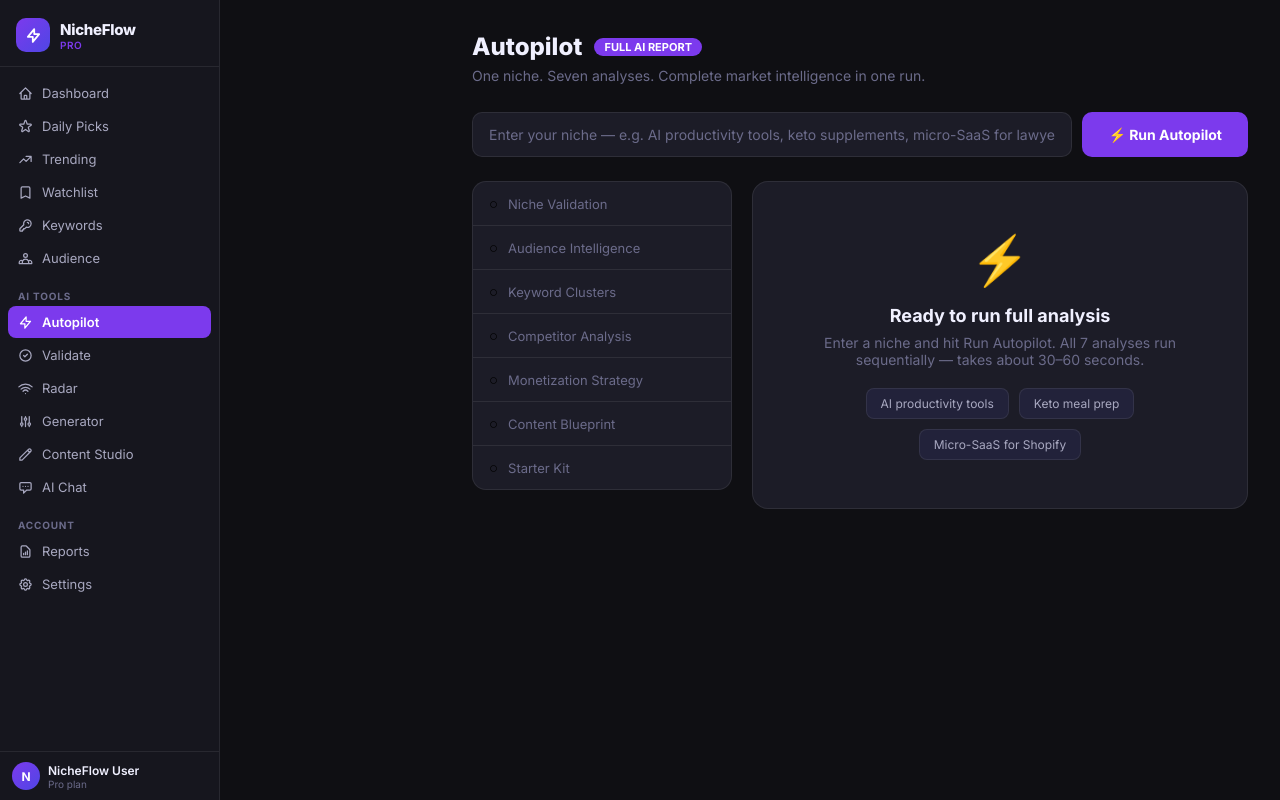
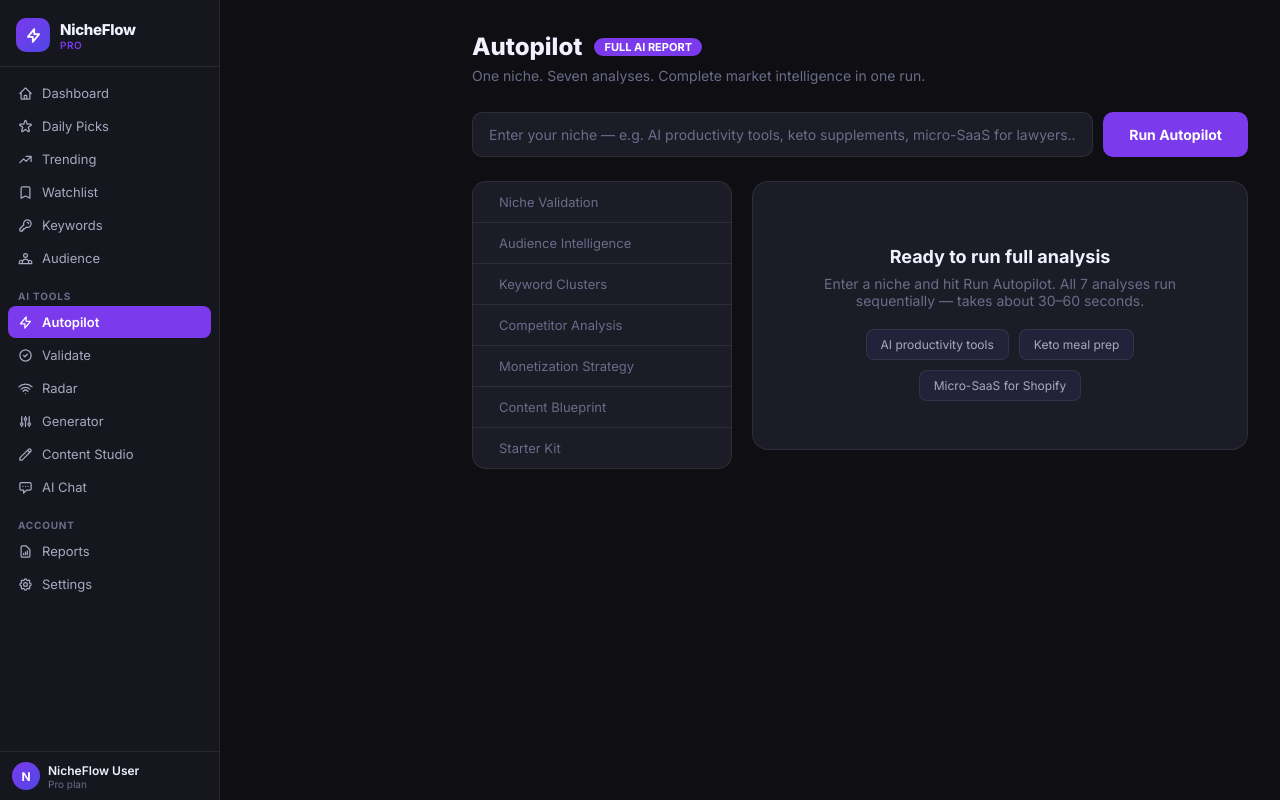
Before and after one commit to NicheFlow1/nicheflow-saas, a Next.js app: page /autopilot in a window 1280 px wide. Built offline with nearby package versions, Linux system fonts and the light colour scheme.

Commit message:
fix: remove emojis from UI text in autopilot

```diff
--- a/src/app/autopilot/page.tsx
+++ b/src/app/autopilot/page.tsx
@@ -12,13 +12,13 @@ const SB = createClient(
 type Section = { id: string; label: string; icon: string; status: 'pending' | 'loading' | 'done' | 'error' };
 
 const SECTIONS: Section[] = [
-  { id: 'validation',  label: 'Niche Validation',      icon: '✅', status: 'pending' },
-  { id: 'audience',    label: 'Audience Intelligence',  icon: '👥', status: 'pending' },
-  { id: 'keywords',    label: 'Keyword Clusters',       icon: '🔑', status: 'pending' },
-  { id: 'competition', label: 'Competitor Analysis',    icon: '⚔️', status: 'pending' },
-  { id: 'monetization',label: 'Monetization Strategy',  icon: '💰', status: 'pending' },
-  { id: 'content',     label: 'Content Blueprint',      icon: '📝', status: 'pending' },
-  { id: 'starter',     label: 'Starter Kit',            icon: '🚀', status: 'pending' },
+  { id: 'validation',  label: 'Niche Validation',      icon: '', status: 'pending' },
+  { id: 'audience',    label: 'Audience Intelligence',  icon: '', status: 'pending' },
+  { id: 'keywords',    label: 'Keyword Clusters',       icon: '', status: 'pending' },
+  { id: 'competition', label: 'Competitor Analysis',    icon: '️', status: 'pending' },
+  { id: 'monetization',label: 'Monetization Strategy',  icon: '', status: 'pending' },
+  { id: 'content',     label: 'Content Blueprint',      icon: '', status: 'pending' },
+  { id: 'starter',     label: 'Starter Kit',            icon: '', status: 'pending' },
 ];
 
 function AutopilotInner() {
@@ -115,7 +115,7 @@ function AutopilotInner() {
           disabled={running}
           style={{ flex: 1, background: 'var(--bg-card)', border: '1px solid var(--border)', borderRadius: '10px', padding: '13px 16px', color: 'var(--text-primary)', fontSize: '14px', outline: 'none', opacity: running ? 0.7 : 1 }}/>
         <button onClick={run} disabled={running || !niche.trim()} style={{ background: running ? 'var(--bg-elevated)' : 'var(--accent)', color: running ? 'var(--text-muted)' : '#fff', border: 'none', borderRadius: '10px', padding: '13px 26px', fontWeight: 700, fontSize: '14px', cursor: running ? 'not-allowed' : 'pointer', flexShrink: 0 }}>
-          {running ? `Running ${done}/${total}…` : '⚡ Run Autopilot'}
+          {running ? `Running ${done}/${total}…` : ' Run Autopilot'}
         </button>
       </div>
 
@@ -135,7 +135,7 @@ function AutopilotInner() {
           {sections.map((s, i) => (
             <button key={s.id} onClick={() => results[s.id] && setActive(active === s.id ? null : s.id)}
               style={{ width: '100%', display: 'flex', alignItems: 'center', gap: '10px', padding: '12px 16px', background: active === s.id ? 'var(--accent)' : 'transparent', border: 'none', borderBottom: i < sections.length-1 ? '1px solid var(--border)' : 'none', cursor: results[s.id] ? 'pointer' : 'default', textAlign: 'left' }}>
-              <span style={{ fontSize: '15px' }}>{s.status === 'loading' ? '⏳' : s.status === 'done' ? '✅' : s.status === 'error' ? '⚠️' : '○'}</span>
+              <span style={{ fontSize: '15px' }}>{s.status === 'loading' ? '' : s.status === 'done' ? '' : s.status === 'error' ? '️' : ''}</span>
               <span style={{ fontSize: '13px', fontWeight: active === s.id ? 700 : 400, color: active === s.id ? '#fff' : s.status === 'done' ? 'var(--text-primary)' : 'var(--text-muted)' }}>{s.label}</span>
               {s.status === 'loading' && <div style={{ marginLeft: 'auto', width: 14, height: 14, border: '2px solid var(--border)', borderTopColor: 'var(--accent)', borderRadius: '50%', animation: 'spin 0.8s linear infinite' }}/>}
             </button>
@@ -146,7 +146,7 @@ function AutopilotInner() {
         <div>
           {!running && done === 0 && (
             <div style={{ background: 'var(--bg-card)', border: '1px solid var(--border)', borderRadius: '16px', padding: '48px', textAlign: 'center' }}>
-              <div style={{ fontSize: '48px', marginBottom: '16px' }}>⚡</div>
+              <div style={{ fontSize: '48px', marginBottom: '16px' }}></div>
               <h2 style={{ fontSize: '18px', fontWeight: 700, color: 'var(--text-primary)', margin: '0 0 8px' }}>Ready to run full analysis</h2>
               <p style={{ color: 'var(--text-muted)', fontSize: '14px', margin: '0 0 20px' }}>Enter a niche and hit Run Autopilot. All 7 analyses run sequentially — takes about 30–60 seconds.</p>
               <div style={{ display: 'flex', gap: '10px', justifyContent: 'center', flexWrap: 'wrap' }}>
@@ -170,9 +170,9 @@ function AutopilotInner() {
 
           {!running && done === total && done > 0 && !active && (
             <div style={{ background: 'linear-gradient(135deg,#7c3aed18,#10b98118)', border: '1px solid var(--accent)', borderRadius: '16px', padding: '28px', textAlign: 'center' }}>
-              <div style={{ fontSize: '40px', marginBottom: '12px' }}>🎉</div>
+              <div style={{ fontSize: '40px', marginBottom: '12px' }}></div>
               <h2 style={{ fontSize: '18px', fontWeight: 800, color: 'var(--text-primary)', margin: '0 0 8px' }}>Full report ready for <span style={{ color: 'var(--accent)' }}>{niche}</span></h2>
-              <p style={{ color: 'var(--text-muted)', fontSize: '13px', margin: '0 0 20px' }}>Click any section on the left to explore.{saved ? ' ✅ Report saved to Projects.' : ''}</p>
+              <p style={{ color: 'var(--text-muted)', fontSize: '13px', margin: '0 0 20px' }}>Click any section on the left to explore.{saved ? 'Report saved to Projects.' : ''}</p>
               <div style={{ display: 'flex', gap: '10px', justifyContent: 'center' }}>
                 <Link href="/projects" style={{ background: 'var(--bg-card)', border: '1px solid var(--border)', borderRadius: '10px', color: 'var(--text-primary)', padding: '10px 20px', textDecoration: 'none', fontSize: '13px', fontWeight: 600 }}>View in Reports →</Link>
                 <Link href={`/autopilot/starter?niche=${encodeURIComponent(niche)}`} style={{ background: 'var(--accent)', border: 'none', borderRadius: '10px', color: '#fff', padding: '10px 20px', textDecoration: 'none', fontSize: '13px', fontWeight: 700 }}>Build Starter Kit →</Link>
```
